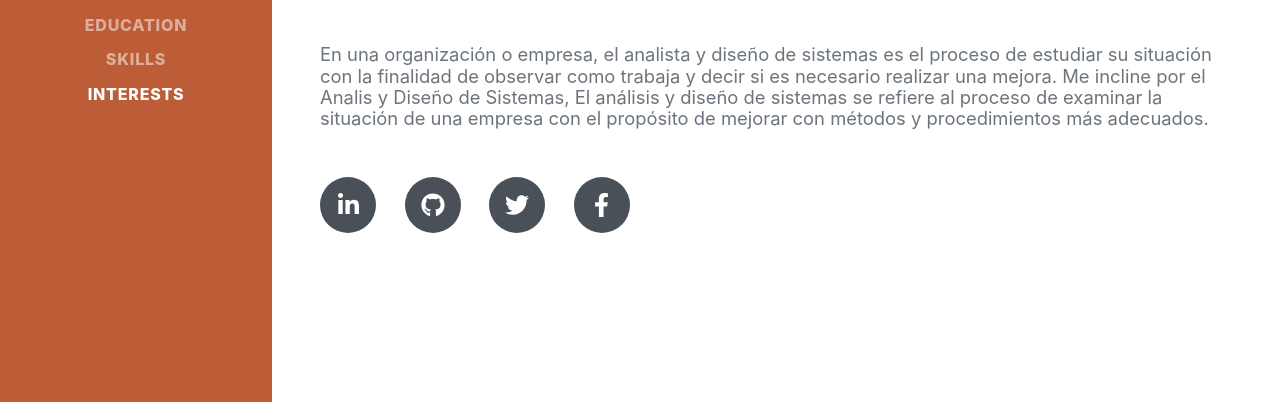
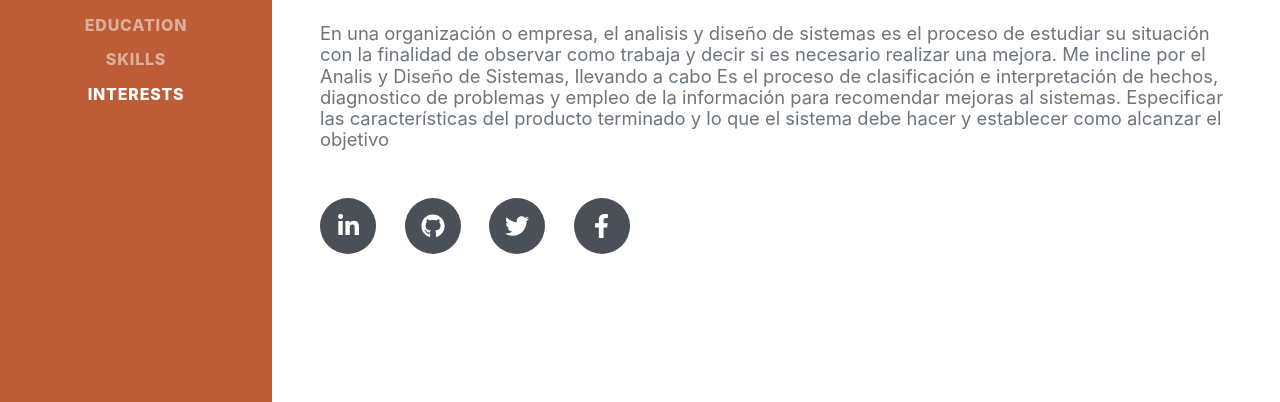
Before and after one commit to aperezalbert/aperezalbert.github.io, a plain HTML site: page index.html in a window 1280 px wide. Shown: the part 395-797 px from the top of the page. Drawn offline with nearby package versions, Linux system fonts and the light colour scheme; a web font is replaced by a local one.

```diff
--- a/index.html
+++ b/index.html
@@ -46,7 +46,7 @@
                         Tucuman - Argentina
                         <a href="adrianaperezalbert@gmail.com">adrianaperezalbert@gmail.com</a>
                     </div>
-                    <p class="lead mb-5">En una organización o empresa, el analista y diseño de sistemas es el proceso de estudiar su situación con la finalidad de observar como trabaja y decir si es necesario realizar una mejora. Me incline por el Analis y Diseño de Sistemas, El análisis y diseño de sistemas se refiere al proceso de examinar la situación de una empresa con el propósito de mejorar con métodos y procedimientos más adecuados.</p>
+                    <p class="lead mb-5">En una organización o empresa, el analisis y diseño de sistemas es el proceso de estudiar su situación con la finalidad de observar como trabaja y decir si es necesario realizar una mejora. Me incline por el Analis y Diseño de Sistemas, llevando a cabo Es el proceso de clasificación e interpretación de hechos, diagnostico de problemas y empleo de la información para recomendar mejoras al sistemas. Especificar las características del producto terminado y lo que el sistema debe hacer y establecer como alcanzar el objetivo</p>
                     <div class="social-icons">
                         <a class="social-icon" href="#"><i class="fab fa-linkedin-in"></i></a>
                         <a class="social-icon" href="#"><i class="fab fa-github"></i></a>
```
